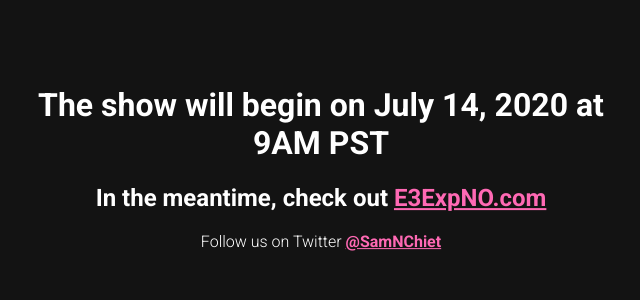
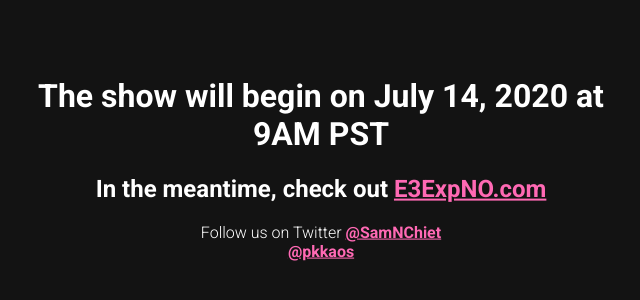
Before and after one commit to SamNChiet/BasicStaticNE3Live, a plain HTML site: page index.html in a window 1280 px wide. Shown: the part 234-534 px from the top of the page, without its empty margins (319-959 px from the left). Drawn offline with Linux system fonts and the light colour scheme.

Commit message:
Update index.html
Add contributor!

```diff
--- a/index.html
+++ b/index.html
@@ -55,7 +55,7 @@
       <div class="fade-in">
          <h1>The show will begin on July 14, 2020 at 9AM PST</h1>
          <h2>In the meantime, check out <a href="http://e3expno.com">E3ExpNO.com</a></h2>
-         <p size="16">Follow us on Twitter <b><a href="http://twitter.com/samnchiet">@SamNChiet</b></a></p>
+         <p size="16">Follow us on Twitter <b><a href="http://twitter.com/samnchiet">@SamNChiet</b><br><b><a href="http://twitter.com/pkkaos">@pkkaos</b></a></p>
       </div>
    </body>
 </html>
```
